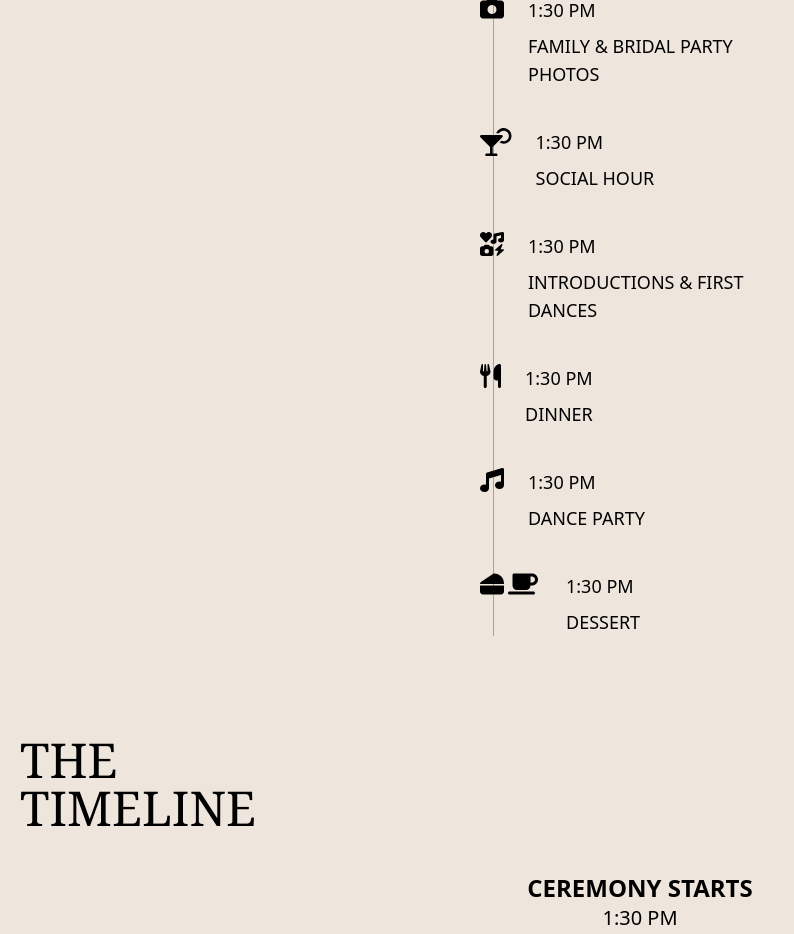
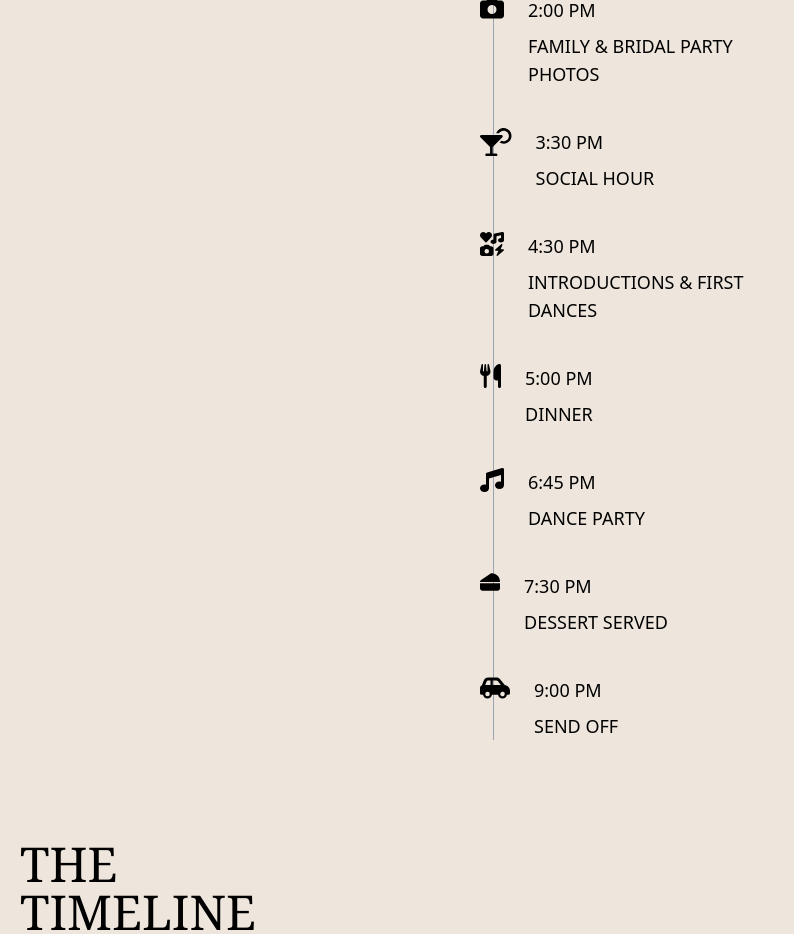
Before and after one commit to gnieb/wedding-cermony-site, a React (Create React App) app: page / in a window 1280 px wide. Shown: the part 1120-2054 px from the top of the page, without its empty margins (0-794 px from the left). Built offline with nearby package versions, Linux system fonts and the light colour scheme.

Commit message:
update the timeline

```diff
--- a/src/pages/Timeline2.0.js
+++ b/src/pages/Timeline2.0.js
@@ -9,6 +9,7 @@ import { faCamera } from "@fortawesome/free-solid-svg-icons"
 import { faUtensils } from "@fortawesome/free-solid-svg-icons"
 import { faMusic } from "@fortawesome/free-solid-svg-icons"
 import { faHeart } from "@fortawesome/free-solid-svg-icons"
+import { faCarSide } from "@fortawesome/free-solid-svg-icons"
 
 
 export default function Timeline2 () {
@@ -52,7 +53,7 @@ export default function Timeline2 () {
                             <FontAwesomeIcon className="mt-10 relative z-50 h-6" icon={faCamera} />
                         </div>
                         <div className="text-lg ">
-                            <p className="mt-10">1:30 PM</p>
+                            <p className="mt-10">2:00 PM</p>
                             <p className="mt-2">FAMILY & BRIDAL PARTY PHOTOS</p>
                         </div>
                     </li>
@@ -65,7 +66,7 @@ export default function Timeline2 () {
                             <FontAwesomeIcon className="mt-10 relative z-50 h-7" icon={faMartiniGlassCitrus} />
                         </div>
                         <div className="text-lg ">
-                            <p className="mt-10">1:30 PM</p>
+                            <p className="mt-10">3:30 PM</p>
                             <p className="mt-2">SOCIAL HOUR</p>
                         </div>
                     </li>
@@ -78,7 +79,7 @@ export default function Timeline2 () {
                             <FontAwesomeIcon className="mt-10 relative z-50 h-6" icon={faIcons} />
                         </div>
                         <div className="text-lg ">
-                            <p className="mt-10">1:30 PM</p>
+                            <p className="mt-10">4:30 PM</p>
                             <p className="mt-2">INTRODUCTIONS & FIRST DANCES</p>
                         </div>
                     </li>
@@ -90,7 +91,7 @@ export default function Timeline2 () {
                             <FontAwesomeIcon className="mt-10 relative z-50 h-6" icon={faUtensils} />
                         </div>
                         <div className="text-lg ">
-                            <p className="mt-10">1:30 PM</p>
+                            <p className="mt-10">5:00 PM</p>
                             <p className="mt-2">DINNER</p>
                         </div>
                     </li>
@@ -103,7 +104,7 @@ export default function Timeline2 () {
                             <FontAwesomeIcon className="mt-10 relative z-50 h-6" icon={faMusic} />
                         </div>
                         <div className="text-lg ">
-                            <p className="mt-10">1:30 PM</p>
+                            <p className="mt-10">6:45 PM</p>
                             <p className="mt-2">DANCE PARTY</p>
                         </div>
                     </li>
@@ -113,12 +114,25 @@ export default function Timeline2 () {
                             {/* <svg height="20" width="20" xmlns="http://www.w3.org/2000/svg">
                             <circle r="8" cx="8" cy="8" fill="gray" />
                             </svg> */}
-                            <FontAwesomeIcon className="mt-10 relative z-50 h-6" icon={faCheese} />
-                            <FontAwesomeIcon className="mt-10 px-1 relative z-50 h-6" icon={faMugSaucer} />
+                            <FontAwesomeIcon className="mt-10 relative z-50 h-5" icon={faCheese} />
+
                         </div>
                         <div className="text-lg ">
-                            <p className="mt-10">1:30 PM</p>
-                            <p className="mt-2">DESSERT</p>
+                            <p className="mt-10">7:30 PM</p>
+                            <p className="mt-2">DESSERT SERVED</p>
+                        </div>
+                    </li>
+
+                    <li className="relative flex gap-6">
+                        <div className="before:absolute before:left-[13px] before:h-full before:w-[1px] before:bg-gray-400">
+                            {/* <svg height="20" width="20" xmlns="http://www.w3.org/2000/svg">
+                            <circle r="8" cx="8" cy="8" fill="gray" />
+                            </svg> */}
+                            <FontAwesomeIcon className="mt-10 relative z-50 h-6" icon={faCarSide} />
+                        </div>
+                        <div className="text-lg ">
+                            <p className="mt-10">9:00 PM</p>
+                            <p className="mt-2">SEND OFF</p>
                         </div>
                     </li>
 
```
